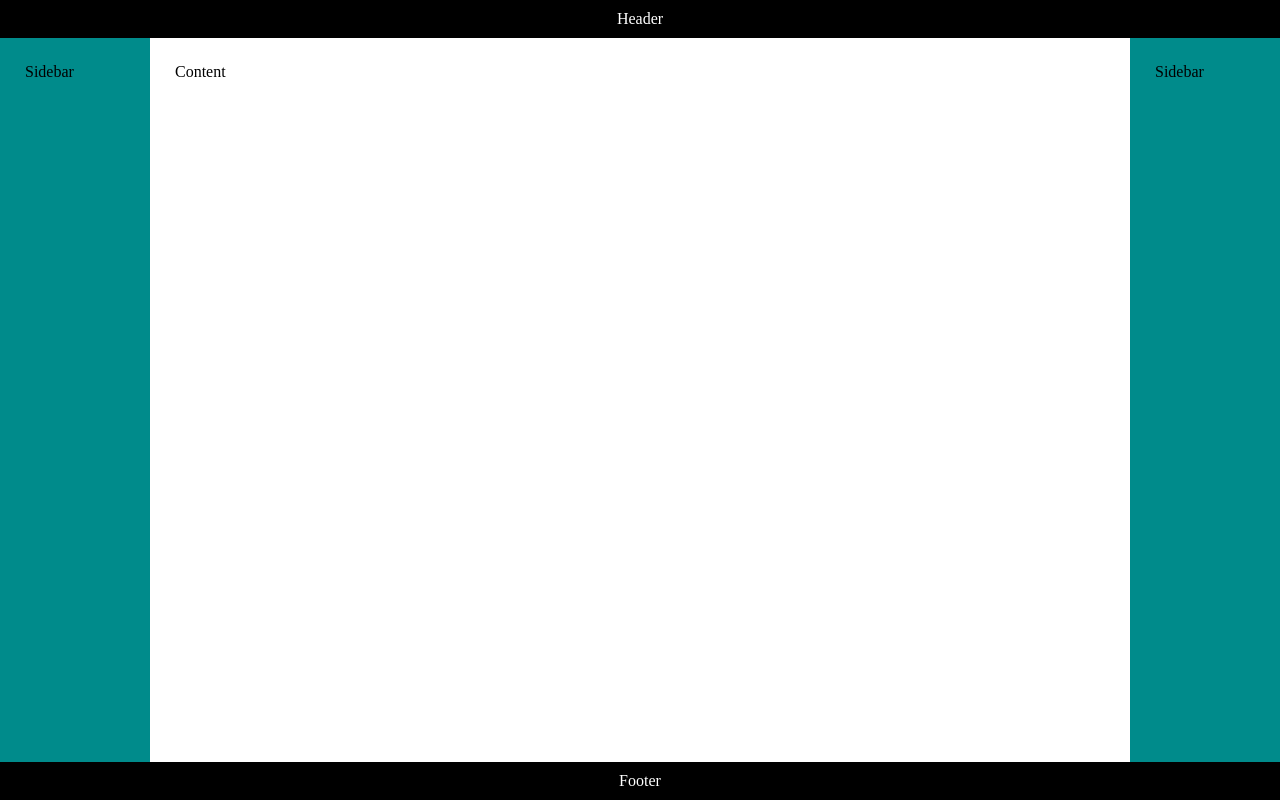
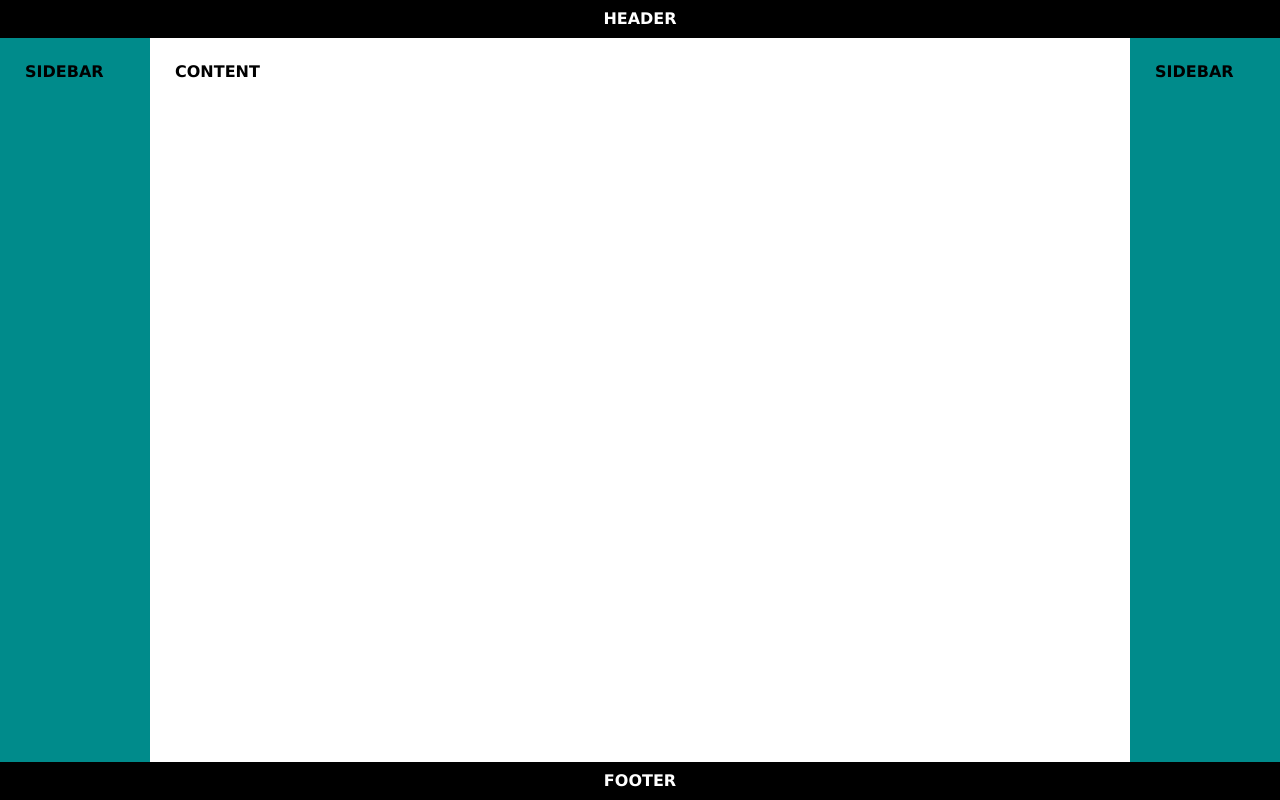
Before and after one commit to ikwuka/grid-layout, a plain HTML site: page index.html in a window 1280 px wide. Drawn offline with Linux system fonts and the light colour scheme.

Commit message:
Update styles.css

```diff
--- a/css/styles.css
+++ b/css/styles.css
@@ -2,6 +2,12 @@
 *::before,
 *::after {
   box-sizing: border-box;
+}
+
+body {
+  font-weight: 900;
+  text-transform: uppercase;
+  font-family: Verdana, Geneva, Tahoma, sans-serif;
 }
 
 /* Add code for container class below */
```
